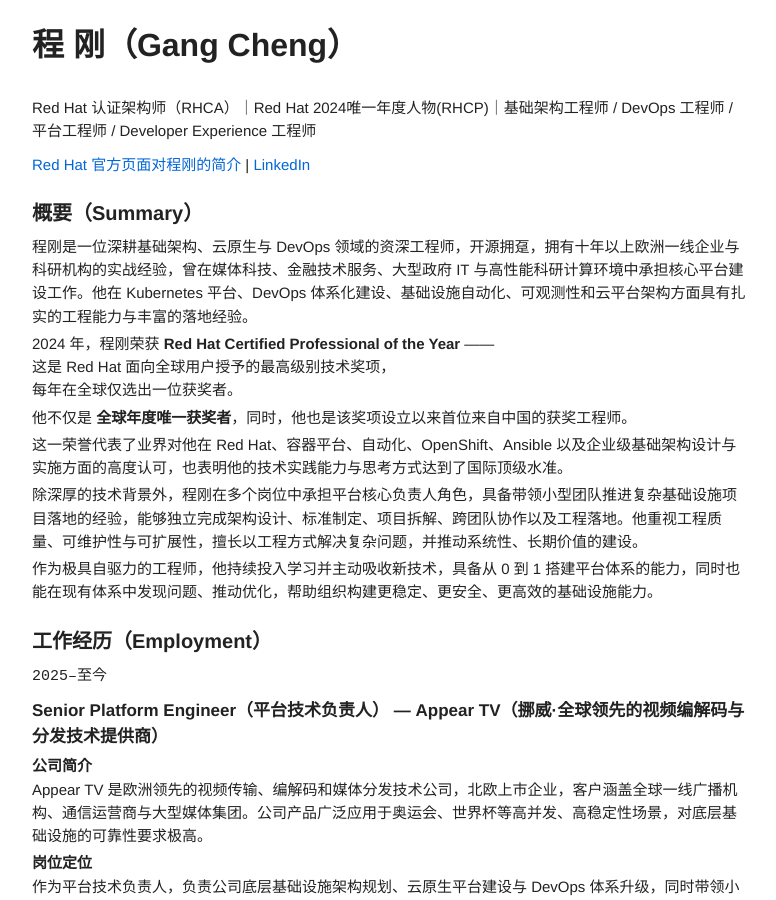
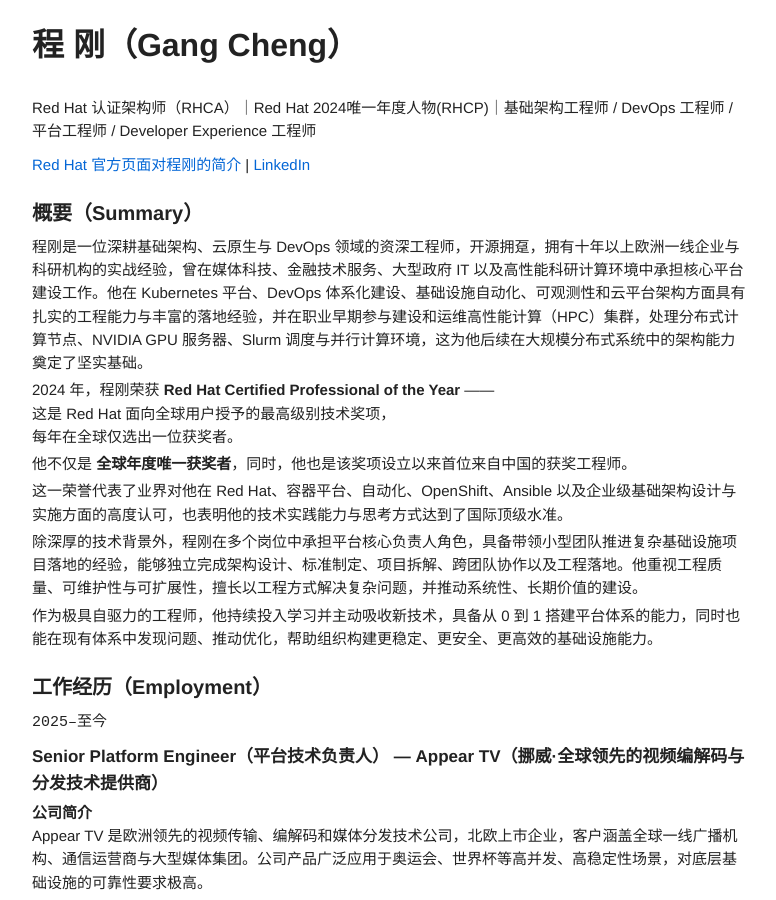
Before and after one commit to gcccheng/wugui, a Jekyll site: the page built from index.md, in a window 1280 px wide and 900 px high. Shown: the whole window, without its empty margins (118-894 px from the left). Built offline with Jekyll 4.4.1, drawn with Linux system fonts in a browser that asks for light colours; some of the changed text lies outside the part shown.

Commit message:
Enhance summary with career details and achievements
Expanded the summary section with additional details about Cheng Gang's early career and achievements, including his involvement in high-performance computing and recognition as Red Hat Certified Professional of the Year.

```diff
--- a/index.md
+++ b/index.md
@@ -14,7 +14,7 @@ Red Hat 认证架构师（RHCA）｜Red Hat 2024唯一年度人物(RHCP)｜基
 
 ## 概要（Summary）
 
-程刚是一位深耕基础架构、云原生与 DevOps 领域的资深工程师，开源拥趸，拥有十年以上欧洲一线企业与科研机构的实战经验，曾在媒体科技、金融技术服务、大型政府 IT 与高性能科研计算环境中承担核心平台建设工作。他在 Kubernetes 平台、DevOps 体系化建设、基础设施自动化、可观测性和云平台架构方面具有扎实的工程能力与丰富的落地经验。
+程刚是一位深耕基础架构、云原生与 DevOps 领域的资深工程师，开源拥趸，拥有十年以上欧洲一线企业与科研机构的实战经验，曾在媒体科技、金融技术服务、大型政府 IT 以及高性能科研计算环境中承担核心平台建设工作。他在 Kubernetes 平台、DevOps 体系化建设、基础设施自动化、可观测性和云平台架构方面具有扎实的工程能力与丰富的落地经验，并在职业早期参与建设和运维高性能计算（HPC）集群，处理分布式计算节点、NVIDIA GPU 服务器、Slurm 调度与并行计算环境，这为他后续在大规模分布式系统中的架构能力奠定了坚实基础。
 
 2024 年，程刚荣获 **Red Hat Certified Professional of the Year** ——
 这是 Red Hat 面向全球用户授予的最高级别技术奖项，
@@ -27,7 +27,6 @@ Red Hat 认证架构师（RHCA）｜Red Hat 2024唯一年度人物(RHCP)｜基
 除深厚的技术背景外，程刚在多个岗位中承担平台核心负责人角色，具备带领小型团队推进复杂基础设施项目落地的经验，能够独立完成架构设计、标准制定、项目拆解、跨团队协作以及工程落地。他重视工程质量、可维护性与可扩展性，擅长以工程方式解决复杂问题，并推动系统性、长期价值的建设。
 
 作为极具自驱力的工程师，他持续投入学习并主动吸收新技术，具备从 0 到 1 搭建平台体系的能力，同时也能在现有体系中发现问题、推动优化，帮助组织构建更稳定、更安全、更高效的基础设施能力。
-
 
 ## 工作经历（Employment）
 
@@ -208,6 +207,7 @@ Olympic Broadcasting Services（OBS）是国际奥委会直属机构，负责奥
 - Red Hat Certified Specialist in Deployment and Systems Management
 - Red Hat Certified Engineer
 - Red Hat Certified System Administrator
+- NVIDIA AI Infrastructure and Operations Fundamentals
 - Microsoft Certified: Azure Fundamentals
 - Red Hat Certified Specialist in Containers and Kubernetes
 
```
